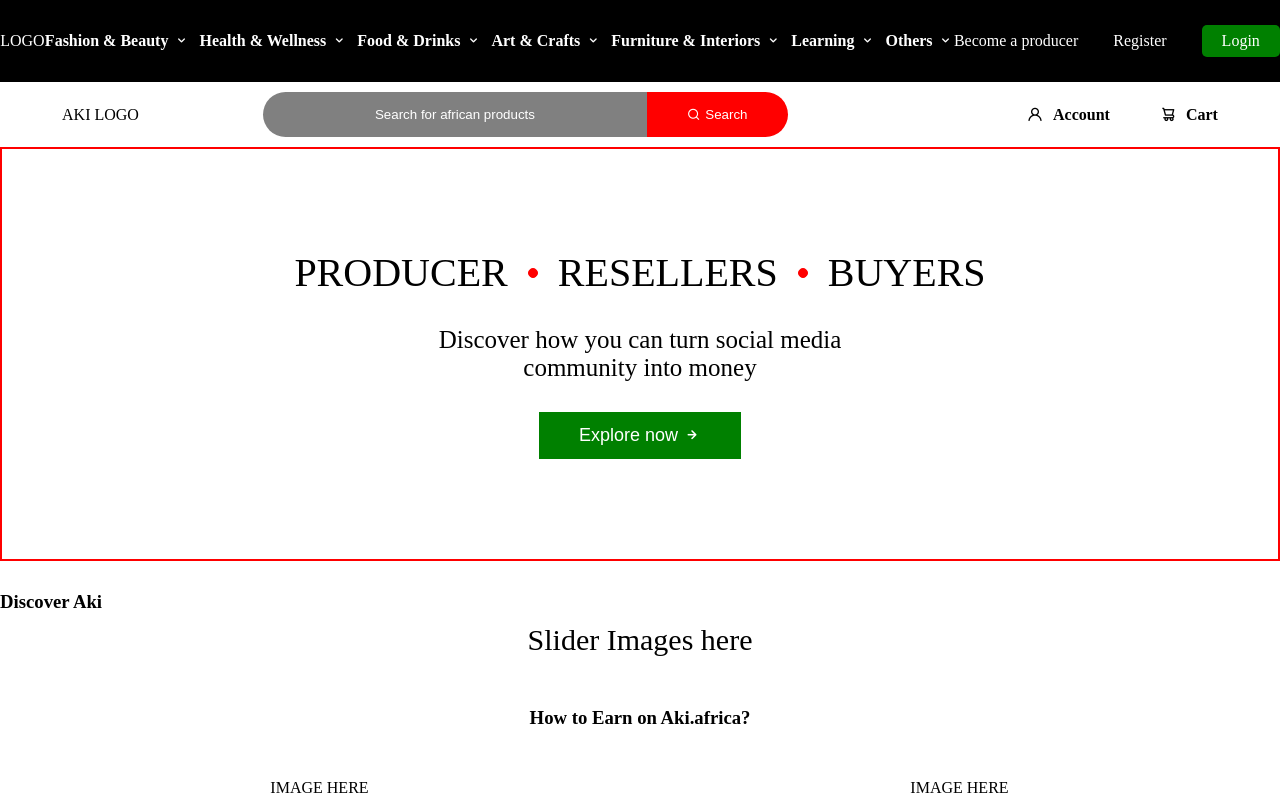
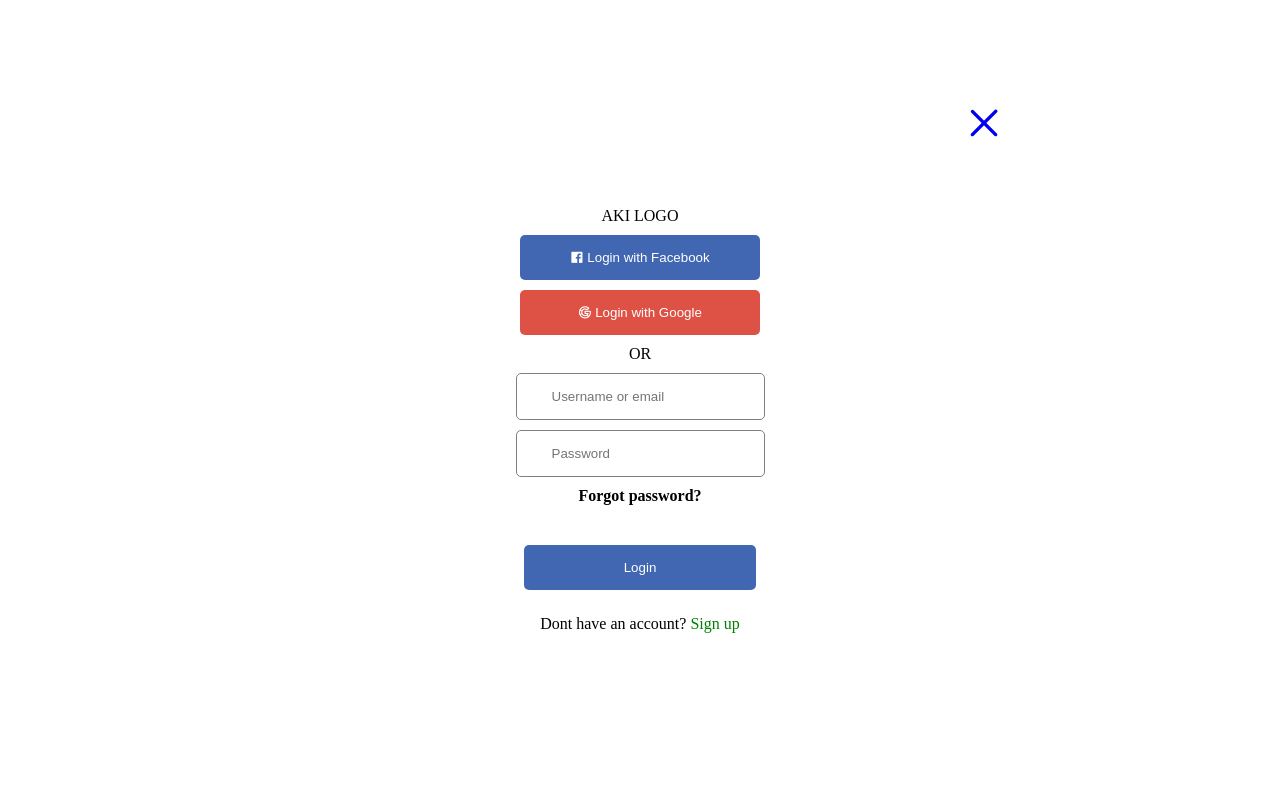
Before and after one commit to willzfrank/Aki, a React (Create React App) app: page /login in a window 1280 px wide. Shown: the top 800 px of the page. Built offline with nearby package versions, Linux system fonts and the light colour scheme.

Commit message:
added login

```diff
--- a/package.json
+++ b/package.json
@@ -8,6 +8,7 @@
     "@testing-library/user-event": "^13.5.0",
     "react": "^18.2.0",
     "react-dom": "^18.2.0",
+    "react-router-dom": "^6.3.0",
     "react-scripts": "5.0.1",
     "styled-components": "^5.3.5",
     "web-vitals": "^2.1.4"
--- a/src/App.js
+++ b/src/App.js
@@ -1,10 +1,16 @@
 import './App.css';
 import Home from './pages/home/Home';
+import {Routes, Route} from "react-router-dom"
+import Login from "./pages/login/Login.jsx"
 
 function App() {
   return (
     <div className="App">
-      <Home />
+      <Routes>
+        <Route path="/" element ={  <Home />}/>
+        <Route path="/login" element ={  <Login />}/>
+      </Routes>
+
     </div>
   );
 }
--- a/src/components/Header/HeaderStyle.js
+++ b/src/components/Header/HeaderStyle.js
@@ -1,7 +1,6 @@
 import styled from 'styled-components';
 
 export const HeaderContainer = styled.header`
-  border: 2px solid red;
   display: flex;
   justify-content: center;
   align-items: center;
--- a/src/components/Navbar/NavbarStyles.js
+++ b/src/components/Navbar/NavbarStyles.js
@@ -7,6 +7,10 @@ export const NavbarContainer = styled.nav`
   display: flex;
   align-items: center;
   justify-content: space-around;
+
+    @media (max-width: 576px) {
+    display:none;
+  }
 `;
 
 export const NavbarList = styled.div`
--- a/src/index.js
+++ b/src/index.js
@@ -1,10 +1,11 @@
 import React from 'react';
 import ReactDOM from 'react-dom/client';
+import {BrowserRouter} from 'react-router-dom'
 import App from './App';
 
 const root = ReactDOM.createRoot(document.getElementById('root'));
 root.render(
-  <React.StrictMode>
+  <BrowserRouter>
     <App />
-  </React.StrictMode>
+  </BrowserRouter>
 );
--- a/src/pages/login/Login.jsx
+++ b/src/pages/login/Login.jsx
@@ -1,25 +1,29 @@
-import React from 'react';
+import { LoginComponent, LoginContent } from './LoginStyle.js';
+import {Link} from "react-router-dom"
 
 const Login = () => {
   return (
-    <div>
-      <div>
+    <LoginComponent>
+      <div className="login--header">
+        <Link to="/"><i class="uil uil-multiply"></i></Link>
+
+      </div>
+      <LoginContent>
         <img src="" alt="" />
-        close icon
-      </div>
-      <div>
-        <button>faceboom icon Login with Facebook</button>
-        <button>Google Login with Google</button>
-        or
-        <input type="text" placeholder="Username or email" />
-        <input type="password" placeholder="Password" />
-        <p>Forgot password?</p>
-        <input type="button" value="Login" />
+        AKI LOGO
+        <button className="facebook--btn"><i class="uil uil-facebook"></i> Login with Facebook</button>
+        <button className="google--btn"><i class="uil uil-google"></i> Login with Google</button>
+        <span>OR</span>
+        <input type="text" placeholder="Username or email" className="email--input"/>
+        <input type="password" placeholder="Password" className="password"/>
+        <p className="F-password">Forgot password?</p>
+        <input type="button" value="Login" className="login--btn" />
+        {/* <Link to="/login">Login</Link> */}
         <p>
           Dont have an account? <a href="#">Sign up</a>
         </p>
-      </div>
-    </div>
+      </LoginContent>
+    </LoginComponent>
   );
 };
 
--- a/src/pages/login/LoginStyle.js
+++ b/src/pages/login/LoginStyle.js
@@ -0,0 +1,92 @@
+import styled from "styled-components"
+
+export const LoginComponent = styled.div`
+margin 100px auto;
+max-width:768px;
+padding:0px 20px;
+
+.login--header{
+    display:flex;
+    justify-content:flex-end;
+    margin-bottom:50px;
+
+    i{
+        font-size:40px;
+        cursor:pointer;
+    }
+}
+`
+
+export const LoginContent = styled.div`
+display:flex;
+justify-content:center;
+align-items:center;
+flex-direction:column;
+gap:10px;
+
+span{
+    text-align:center;
+}
+
+.email--input{
+    padding:15px 35px;
+    border:1px solid grey;
+    border-radius:5px;
+
+    :hover{
+        outline:lime;
+    }
+}
+
+.password{
+    padding:15px 35px;
+    border:1px solid grey;
+    border-radius:5px;
+
+    :hover{
+        outline:lime;
+    }
+}
+
+.F-password{
+    cursor:pointer;
+    font-weight:bold;
+    margin-bottom:30px;
+}
+
+.login--btn{
+    border:none;
+    outline:none;
+    border-radius:5px;
+    cursor:pointer;
+    padding:15px 100px;
+    background:#4267B2;
+    color:white;
+    margin-bottom:15px;
+}
+
+.facebook--btn{
+    border:none;
+    outline:none;
+    border-radius:5px;
+    cursor:pointer;
+    padding:15px 50px;
+    background:#4267B2;
+    color:white;
+}
+
+.google--btn{
+    border:none;
+    outline:none;
+    border-radius:5px;
+    cursor:pointer;
+    padding:15px 58px;
+    background:#de5246;
+    color:white;
+}
+
+a{
+    text-decoration:none;
+    color:green;
+}
+`
```
Also changed, not shown: 1 other file (tests, documents, lock files or other folders).
